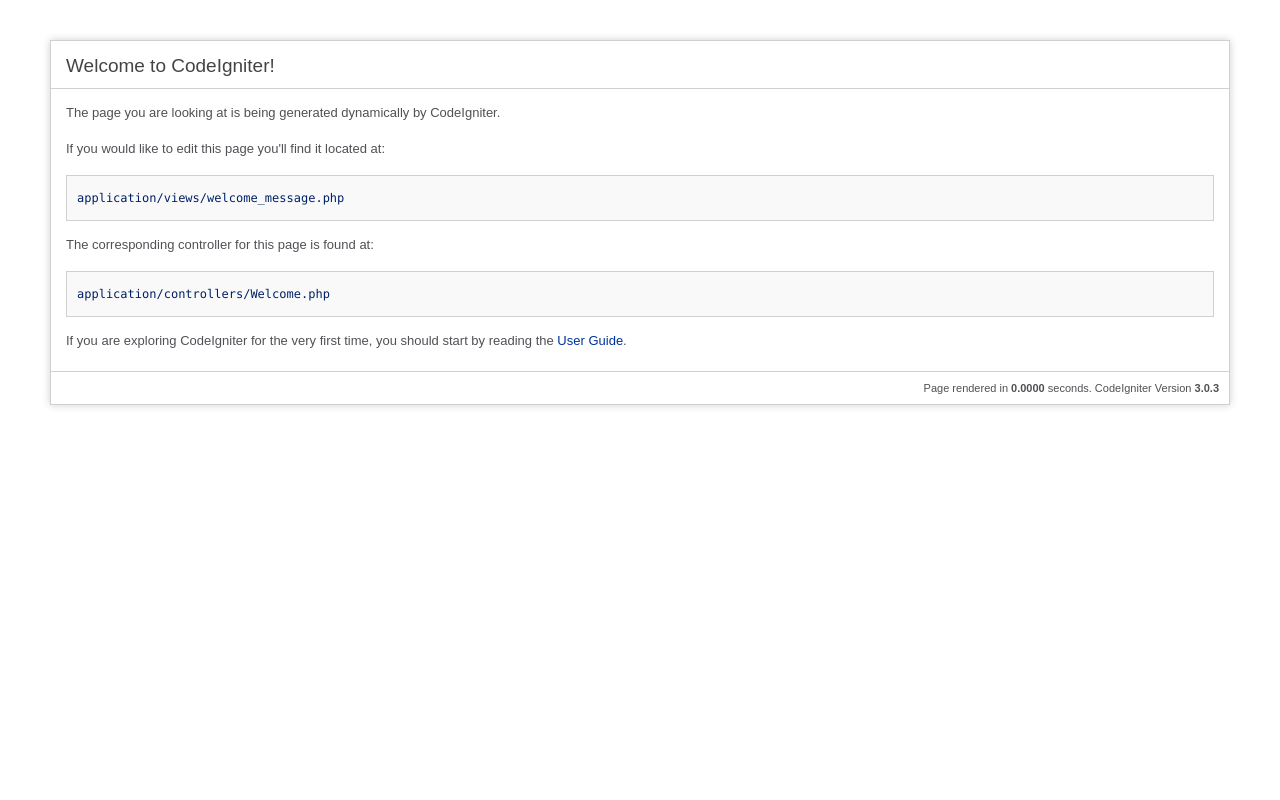
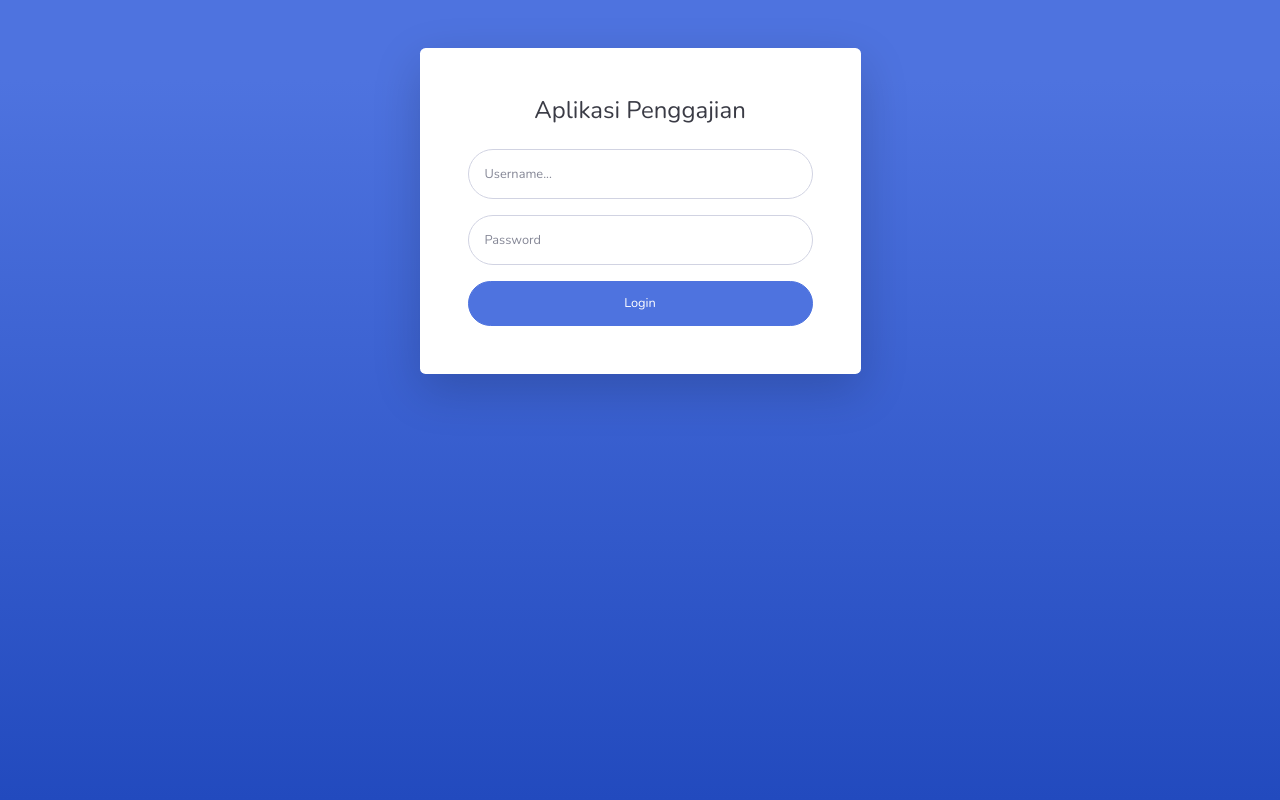
Before and after one commit to danyeka/TA-GAB2-SCAM, a CodeIgniter app: page /TA-GAB2-SCAM/index.php/welcome/index in a window 1280 px wide. Run offline with CodeIgniter, Linux system fonts and the light colour scheme.

Commit message:
dany : membuat tampilan login

```diff
--- a/Client/application/views/welcome_message.php
+++ b/Client/application/views/welcome_message.php
@@ -1,89 +1,54 @@
-<?php
-defined('BASEPATH') OR exit('No direct script access allowed');
-?><!DOCTYPE html>
-<html lang="en">
-<head>
-	<meta charset="utf-8">
-	<title>Welcome to CodeIgniter</title>
+<body class="bg-gradient-primary">
 
-	<style type="text/css">
+    <div class="container">
 
-	::selection { background-color: #E13300; color: white; }
-	::-moz-selection { background-color: #E13300; color: white; }
+        <!-- Outer Row -->
+        <div class="row justify-content-center">
 
-	body {
-		background-color: #fff;
-		margin: 40px;
-		font: 13px/20px normal Helvetica, Arial, sans-serif;
-		color: #4F5155;
-	}
+            <div class="col-xl-5 col-lg-6 col-md-7">
+                <div class="card o-hidden border-0 shadow-lg my-5">
+                    <div class="card-body p-0">
+                        <!-- Nested Row within Card Body -->
+                        <div class="row">
+                            <div class="col-lg-12">
+                                <div class="p-5">
+                                    <div class="text-center">
+                                        <h1 class="h4 text-gray-900 mb-4">Aplikasi Penggajian</h1>
+                                    </div>
+                                    <?= $this->session->flashdata('pesan'); ?>
+                                    <form class="user" method="post" action= "<?= base_url('Welcome') ?>">
+                                        <div class="form-group">
+                                            <input type="text" class="form-control form-control-user" name="username" placeholder="Username...">
+                                            <?= form_error('username', '<div class="text-small text-danger"></div>') ?>
+                                        </div>
+                                        <div class="form-group">
+                                            <input type="password" class="form-control form-control-user" name="password" placeholder="Password">
+                                            <?= form_error('password', '<div class="text-small text-danger"></div>') ?>
+                                        </div>
+                                        <Button type="submit" class="btn btn-primary btn-user btn-block">Login</Button>
+                                    </form>
+                                </div>
+                            </div>
+                        </div>
+                    </div>
+                </div>
 
-	a {
-		color: #003399;
-		background-color: transparent;
-		font-weight: normal;
-	}
+            </div>
 
-	h1 {
-		color: #444;
-		background-color: transparent;
-		border-bottom: 1px solid #D0D0D0;
-		font-size: 19px;
-		font-weight: normal;
-		margin: 0 0 14px 0;
-		padding: 14px 15px 10px 15px;
-	}
+        </div>
 
-	code {
-		font-family: Consolas, Monaco, Courier New, Courier, monospace;
-		font-size: 12px;
-		background-color: #f9f9f9;
-		border: 1px solid #D0D0D0;
-		color: #002166;
-		display: block;
-		margin: 14px 0 14px 0;
-		padding: 12px 10px 12px 10px;
-	}
+    </div>
 
-	#body {
-		margin: 0 15px 0 15px;
-	}
+    <!-- Bootstrap core JavaScript-->
+    <script src="vendor/jquery/jquery.min.js"></script>
+    <script src="vendor/bootstrap/js/bootstrap.bundle.min.js"></script>
 
-	p.footer {
-		text-align: right;
-		font-size: 11px;
-		border-top: 1px solid #D0D0D0;
-		line-height: 32px;
-		padding: 0 10px 0 10px;
-		margin: 20px 0 0 0;
-	}
+    <!-- Core plugin JavaScript-->
+    <script src="vendor/jquery-easing/jquery.easing.min.js"></script>
 
-	#container {
-		margin: 10px;
-		border: 1px solid #D0D0D0;
-		box-shadow: 0 0 8px #D0D0D0;
-	}
-	</style>
-</head>
-<body>
-
-<div id="container">
-	<h1>Welcome to CodeIgniter!</h1>
-
-	<div id="body">
-		<p>The page you are looking at is being generated dynamically by CodeIgniter.</p>
-
-		<p>If you would like to edit this page you'll find it located at:</p>
-		<code>application/views/welcome_message.php</code>
-
-		<p>The corresponding controller for this page is found at:</p>
-		<code>application/controllers/Welcome.php</code>
-
-		<p>If you are exploring CodeIgniter for the very first time, you should start by reading the <a href="user_guide/">User Guide</a>.</p>
-	</div>
-
-	<p class="footer">Page rendered in <strong>{elapsed_time}</strong> seconds. <?php echo  (ENVIRONMENT === 'development') ?  'CodeIgniter Version <strong>' . CI_VERSION . '</strong>' : '' ?></p>
-</div>
+    <!-- Custom scripts for all pages-->
+    <script src="js/sb-admin-2.min.js"></script>
 
 </body>
+
 </html>
```
